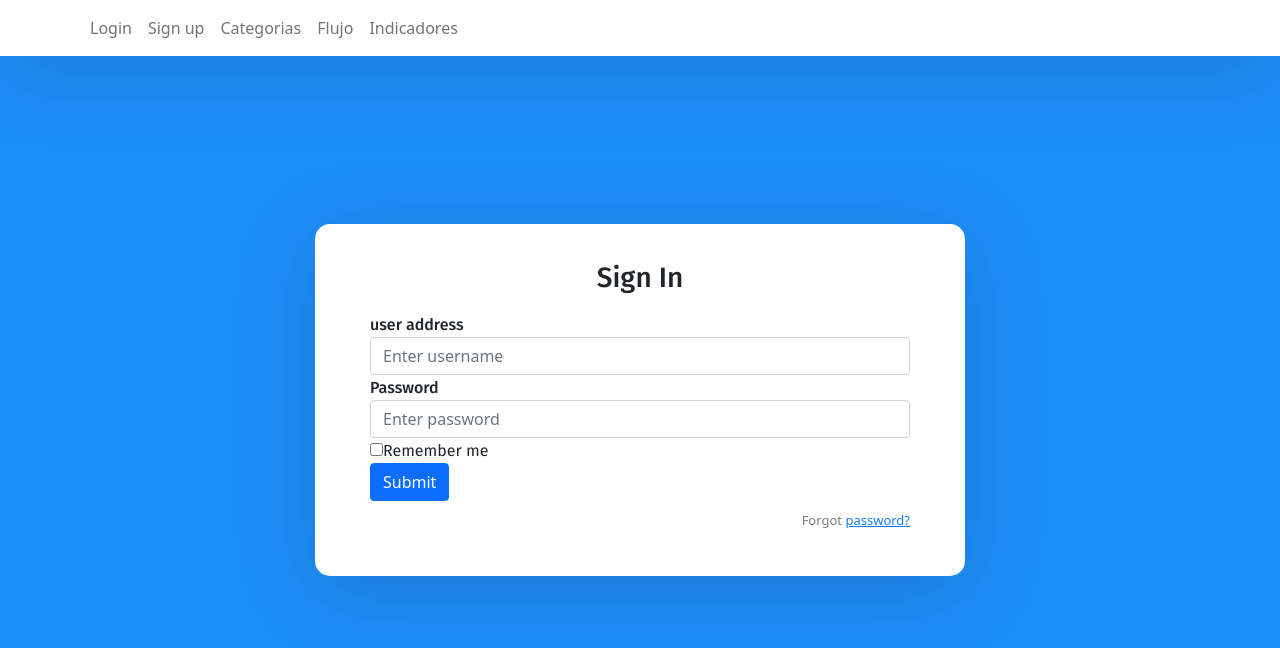
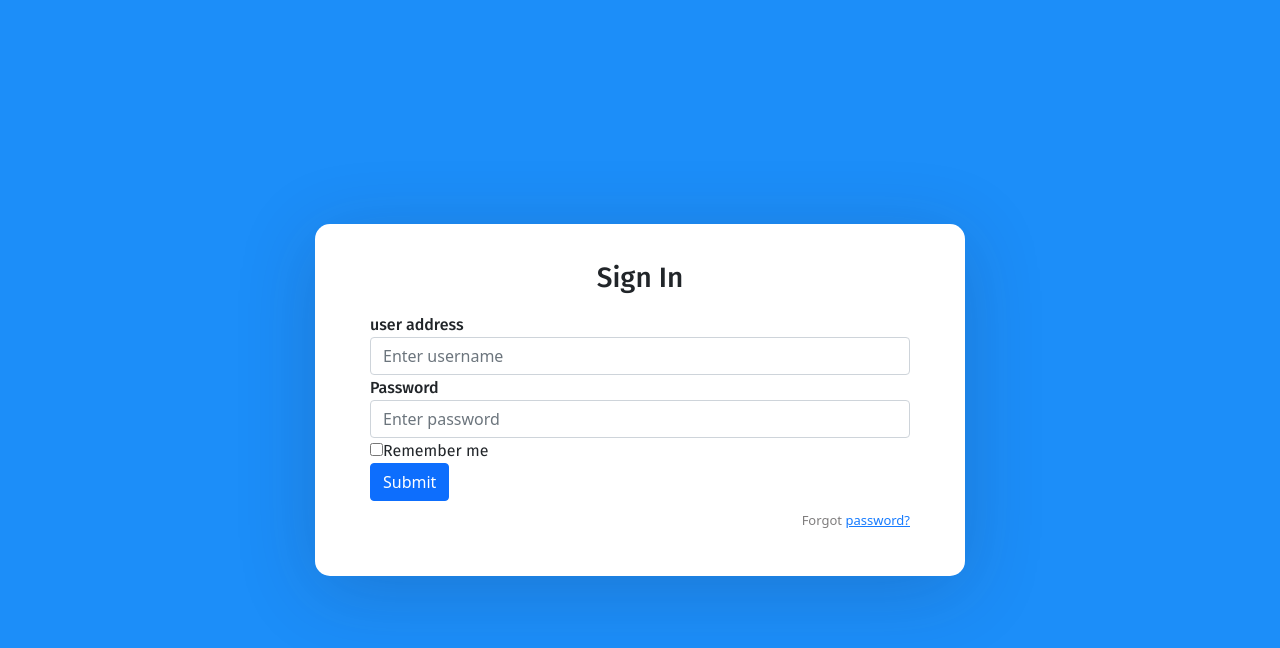
Before and after one commit to 203404/CashFlow-Front, a React (Create React App) app: page / in a window 1280 px wide. Shown: the top 648 px of the page. Built offline with nearby package versions, Linux system fonts and the light colour scheme.

Commit message:
Primera implementación navbar

```diff
--- a/src/App.js
+++ b/src/App.js
@@ -14,29 +14,6 @@ import MainMenu from "./components/mainMenu.component";
 function App() {
   return (<Router>
     <div className="App">
-      <nav className="navbar navbar-expand-lg navbar-light fixed-top">
-        <div className="container">
-          <div className="collapse navbar-collapse" id="navbarTogglerDemo02">
-            <ul className="navbar-nav ml-auto">
-              <li className="nav-item">
-                <Link className="nav-link" to={"/"}>Login</Link>
-              </li>
-              <li className="nav-item">
-                <Link className="nav-link" to={"/sign-up"}>Sign up</Link>
-              </li>
-              <li className="nav-item">
-                <Link className="nav-link" to={"/categorias"}>Categorias</Link>
-              </li>
-              <li>
-                <Link className="nav-link" to={"/flujo"}>Flujo</Link>
-              </li>
-              <li>
-                <Link className="nav-link" to={"/registros"}>Indicadores</Link>
-              </li>
-            </ul>
-          </div>
-        </div>
-      </nav>
       <div className="auth-wrapper">
         <div className="auth-inner">
           <Switch>
--- a/src/components/mainMenu.component.js
+++ b/src/components/mainMenu.component.js
@@ -1,22 +1,22 @@
 import React from "react";
+import { BrowserRouter as Router, Switch, Route, Link } from "react-router-dom";
 
 class MainMenu extends React.Component {
+
     render() {
         return (
-            <div className="any">
-                <table class="table table-bordered">
-                    <tbody>
-                        <tr>
-                            <td>Categoria</td>
-                        </tr>
-                        <tr>
-                            <td>Flujo</td>
-                        </tr>
-                        <tr>
-                            <td>Hola</td>
-                        </tr>
-                    </tbody>
-                </table>
+            <div >
+                <ul className="navbar-nav ml-auto">
+                    <li className="nav-item">
+                        <Link className="nav-link" to={"/categorias"}>Categorias</Link>
+                    </li>
+                    <li className="nav-item">
+                        <Link className="nav-link" to={"/flujo"}>Flujo de efectivo</Link>
+                    </li>
+                    <li className="nav-item">
+                        <Link className="nav-link" to={"/registros"}>Indicadores</Link>
+                    </li>
+                </ul>
             </div>
         );
     }
```
Also changed, not shown: src/components/navbar.component.js (added, +24 -0 lines).
